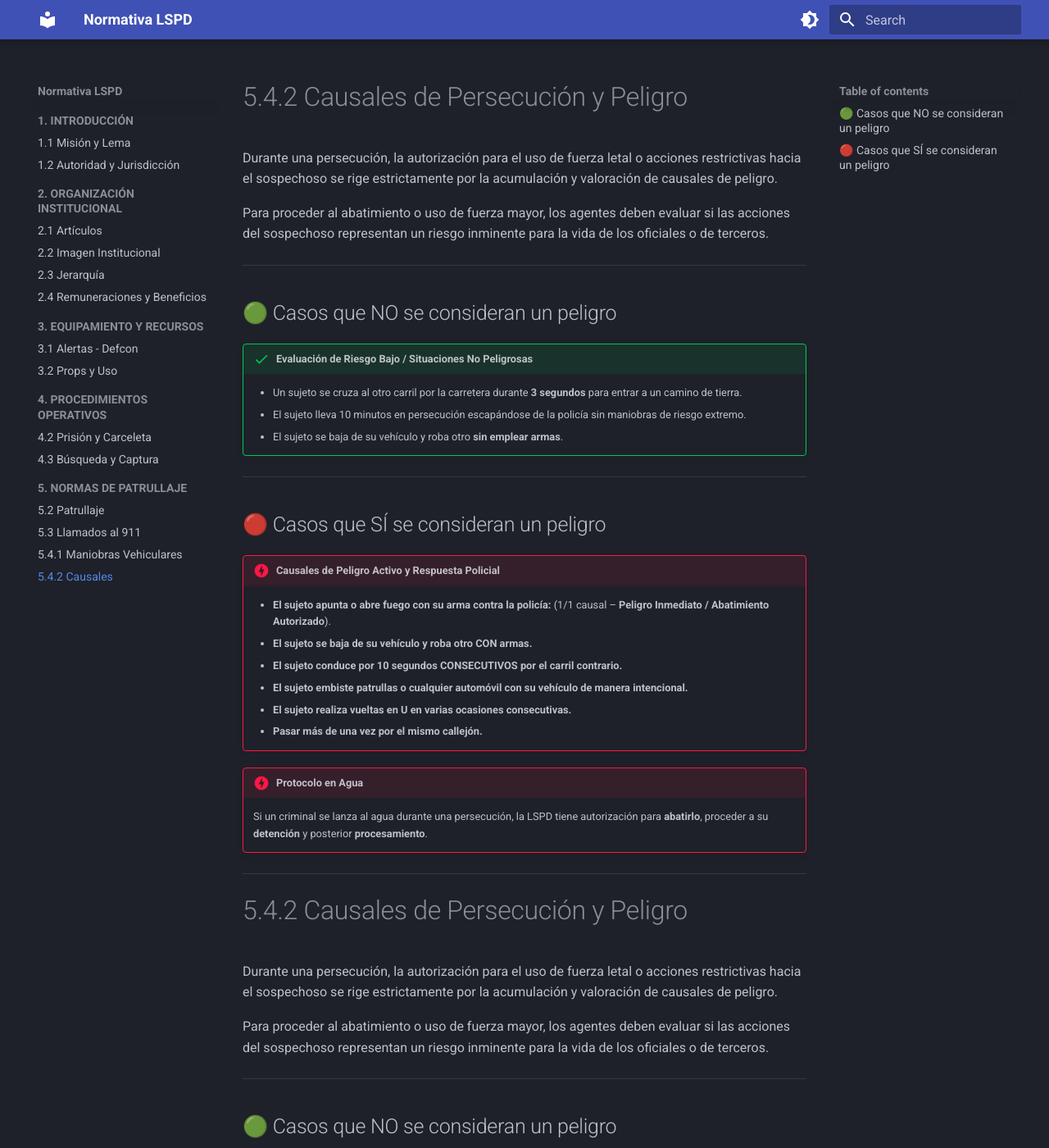
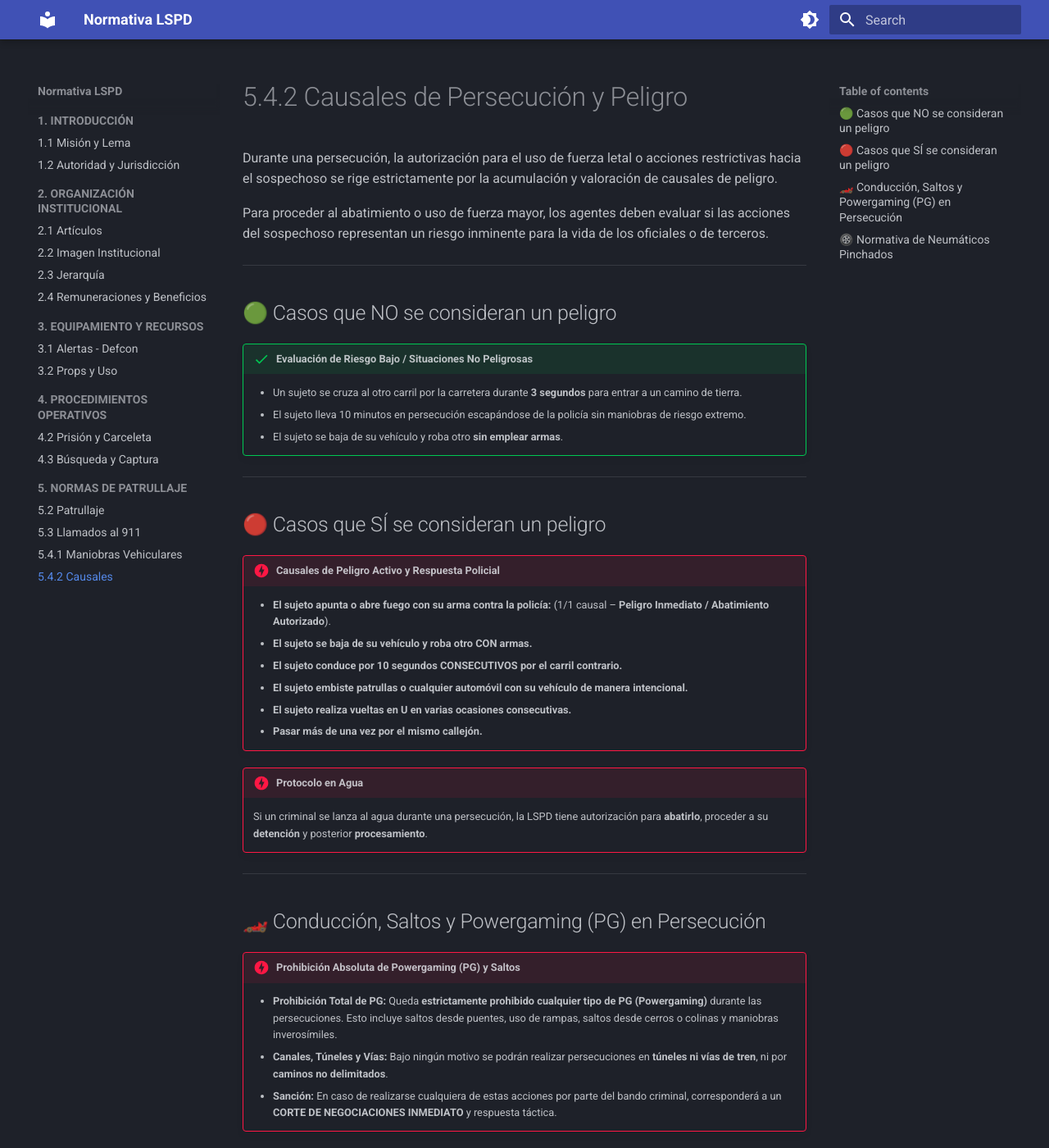
Before and after one commit to normativa-lspd-infinity-rp/Normativa-LSPD, an MkDocs documentation site: the page built from docs/patrullaje/causales.md, in a window 1280 px wide and 1400 px high. Shown: the whole window at 82% size. Built offline with MkDocs 1.6.1 and Material for MkDocs 9.7.7, drawn with Linux system fonts in a browser that asks for light colours.

Commit message:
Update causales.md

```diff
--- a/docs/patrullaje/causales.md
+++ b/docs/patrullaje/causales.md
@@ -1,35 +1,3 @@
-# 5.4.2 Causales de Persecución y Peligro
-
-Durante una persecución, la autorización para el uso de fuerza letal o acciones restrictivas hacia el sospechoso se rige estrictamente por la acumulación y valoración de causales de peligro.
-
-Para proceder al abatimiento o uso de fuerza mayor, los agentes deben evaluar si las acciones del sospechoso representan un riesgo inminente para la vida de los oficiales o de terceros.
-
----
-
-## 🟢 Casos que NO se consideran un peligro
-
-!!! success "Evaluación de Riesgo Bajo / Situaciones No Peligrosas"
-    * Un sujeto se cruza al otro carril por la carretera durante **3 segundos** para entrar a un camino de tierra.
-    * El sujeto lleva 10 minutos en persecución escapándose de la policía sin maniobras de riesgo extremo.
-    * El sujeto se baja de su vehículo y roba otro **sin emplear armas**.
-
----
-
-## 🔴 Casos que SÍ se consideran un peligro
-
-!!! danger "Causales de Peligro Activo y Respuesta Policial"
-    * **El sujeto apunta o abre fuego con su arma contra la policía:** (1/1 causal – **Peligro Inmediato / Abatimiento Autorizado**).
-    * **El sujeto se baja de su vehículo y roba otro CON armas.**
-    * **El sujeto conduce por 10 segundos CONSECUTIVOS por el carril contrario.**
-    * **El sujeto embiste patrullas o cualquier automóvil con su vehículo de manera intencional.**
-    * **El sujeto realiza vueltas en U en varias ocasiones consecutivas.**
-    * **Pasar más de una vez por el mismo callejón.**
-
-!!! danger "Protocolo en Agua"
-    Si un criminal se lanza al agua durante una persecución, la LSPD tiene autorización para **abatirlo**, proceder a su **detención** y posterior **procesamiento**.
-
----
-
 # 5.4.2 Causales de Persecución y Peligro
 
 Durante una persecución, la autorización para el uso de fuerza letal o acciones restrictivas hacia el sospechoso se rige estrictamente por la acumulación y valoración de causales de peligro.
```
